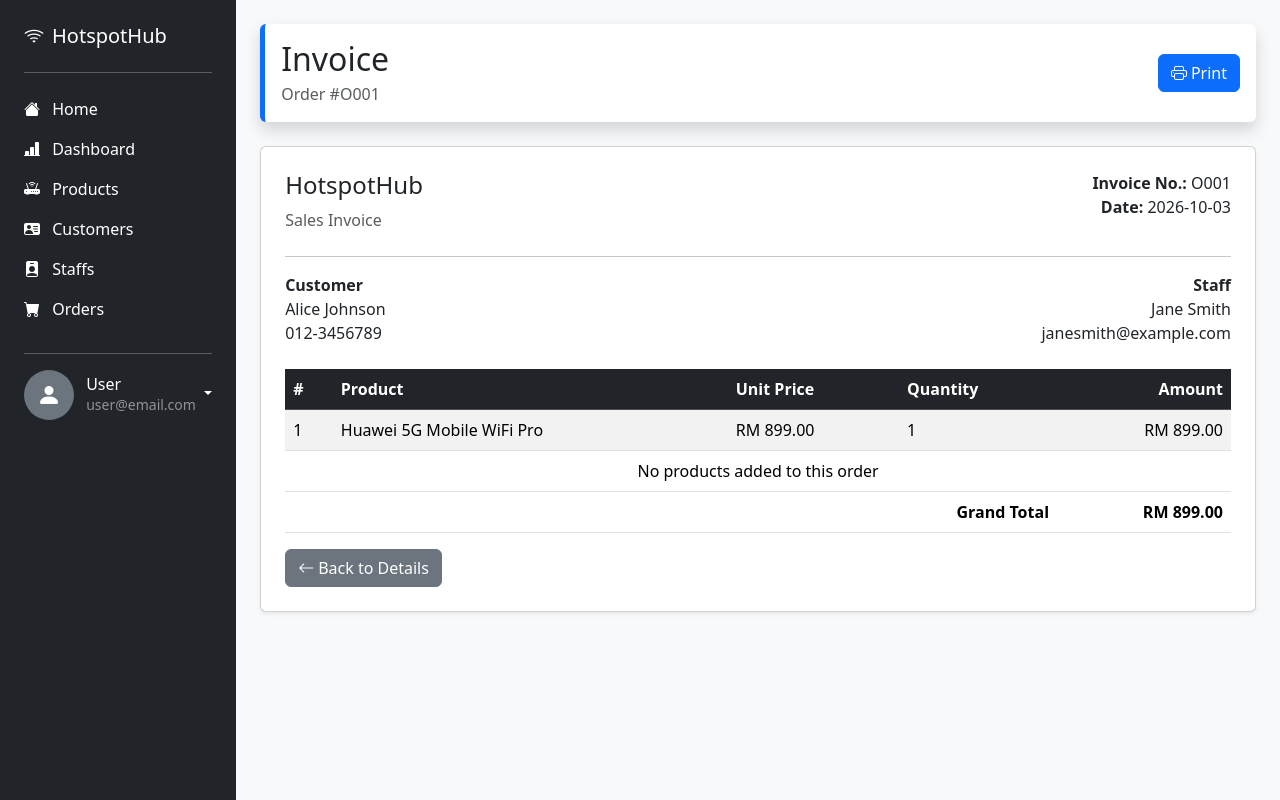
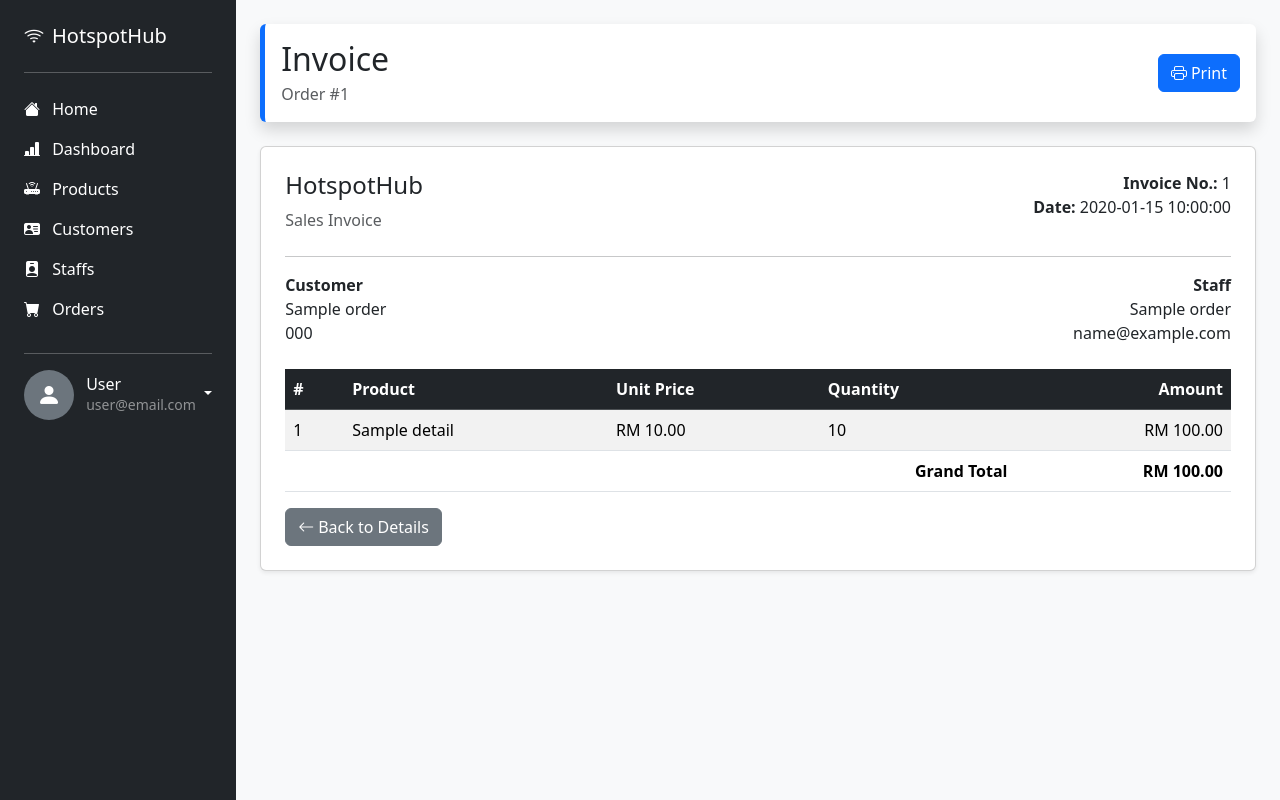
Before and after one commit to a223587/pt2, a PHP site: the page made by views/invoice.php in a window 1280 px wide. Run offline with PHP 8.4, Linux system fonts and the light colour scheme; tables that the repository leaves empty or names only in its code hold one stand-in row (values such as "Sample post"); the template is opened without the code that fills it: most values are stand-ins (such as "Sample title", 1, 10 or a date in 2020); some libraries are stand-ins or nearby versions.

Commit message:
PT2: Invoice method in OrderController, wire invoice view and links

```diff
--- a/views/invoice.php
+++ b/views/invoice.php
@@ -7,7 +7,7 @@ ob_start();
         <div class="row align-items-center">
             <div class="col">
                 <h2 class="mb-1">Invoice</h2>
-                <p class="text-muted mb-0">Order #O001</p>
+                <p class="text-muted mb-0">Order #<?= htmlspecialchars($order['fld_order_num']) ?></p>
             </div>
             <div class="col-auto">
                 <button type="button" class="btn btn-primary"><i class="bi bi-printer me-1"></i>Print</button>
@@ -24,21 +24,21 @@ ob_start();
                 <p class="text-muted mb-0">Sales Invoice</p>
             </div>
             <div class="col-md-6 text-md-end">
-                <strong>Invoice No.: </strong>O001<br>
-                <strong>Date: </strong>2026-10-03
+                <strong>Invoice No.: </strong><?= htmlspecialchars($order['fld_order_num']) ?><br>
+                <strong>Date: </strong><?= htmlspecialchars($order['fld_order_date']) ?>
             </div>
         </div>
         <hr>
         <div class="row mb-4">
             <div class="col-md-6">
                 <strong>Customer</strong><br>
-                Alice Johnson<br>
-                012-3456789
+                <?= htmlspecialchars($order['fld_customer_name'] ?? $order['fld_customer_num']) ?><br>
+                <?= htmlspecialchars($order['fld_customer_phone'] ?? '') ?>
             </div>
             <div class="col-md-6 text-md-end">
                 <strong>Staff</strong><br>
-                Jane Smith<br>
-                janesmith@example.com
+                <?= htmlspecialchars($order['fld_staff_name'] ?? $order['fld_staff_num']) ?><br>
+                <?= htmlspecialchars($order['fld_staff_email'] ?? '') ?>
             </div>
         </div>
         <div class="table-responsive">
@@ -53,19 +53,26 @@ ob_start();
                     </tr>
                 </thead>
                 <tbody>
-                    <tr>
-                        <td>1</td>
-                        <td>Huawei 5G Mobile WiFi Pro</td>
-                        <td>RM 899.00</td>
-                        <td>1</td>
-                        <td class="text-end">RM 899.00</td>
-                    </tr>
-                    <tr><td colspan="5" class="text-center">No products added to this order</td></tr>
+                    <?php $grandTotal = 0; ?>
+                    <?php if (!empty($details)): ?>
+                        <?php foreach ($details as $index => $detail): ?>
+                            <?php $lineTotal = (float) $detail['fld_product_price'] * (int) $detail['fld_order_detail_quantity']; $grandTotal += $lineTotal; ?>
+                            <tr>
+                                <td><?= $index + 1 ?></td>
+                                <td><?= htmlspecialchars($detail['fld_product_name'] ?? $detail['fld_product_num']) ?></td>
+                                <td>RM <?= number_format((float) ($detail['fld_product_price'] ?? 0), 2) ?></td>
+                                <td><?= htmlspecialchars($detail['fld_order_detail_quantity']) ?></td>
+                                <td class="text-end">RM <?= number_format($lineTotal, 2) ?></td>
+                            </tr>
+                        <?php endforeach; ?>
+                    <?php else: ?>
+                        <tr><td colspan="5" class="text-center">No products added to this order</td></tr>
+                    <?php endif; ?>
                 </tbody>
-                <tfoot><tr><th colspan="4" class="text-end">Grand Total</th><th class="text-end">RM 899.00</th></tr></tfoot>
+                <tfoot><tr><th colspan="4" class="text-end">Grand Total</th><th class="text-end">RM <?= number_format($grandTotal, 2) ?></th></tr></tfoot>
             </table>
         </div>
-        <a href="orderdetails.php" class="btn btn-secondary"><i class="bi bi-arrow-left me-1"></i>Back to Details</a>
+        <a href="<?= BASE_URL ?>orderdetailcontroller/index/<?= htmlspecialchars($order['fld_order_num']) ?>" class="btn btn-secondary"><i class="bi bi-arrow-left me-1"></i>Back to Details</a>
     </div>
 </div>
 
--- a/views/orders.php
+++ b/views/orders.php
@@ -78,7 +78,7 @@ ob_start();
                                 <td><?= htmlspecialchars($order['fld_customer_name'] ?? $order['fld_customer_num']) ?></td>
                                 <td>
                                     <a href="<?= BASE_URL ?>orderdetailcontroller/index/<?= htmlspecialchars($order['fld_order_num']) ?>" class="btn btn-sm btn-info text-white" title="View details"><i class="bi bi-list"></i></a>
-                                    <a href="invoice.php" class="btn btn-sm btn-success" title="View invoice"><i class="bi bi-receipt"></i></a>
+                                    <a href="<?= BASE_URL ?>ordercontroller/invoice/<?= htmlspecialchars($order['fld_order_num']) ?>" class="btn btn-sm btn-success" title="View invoice"><i class="bi bi-receipt"></i></a>
                                     <a href="<?= BASE_URL ?>ordercontroller/edit/<?= htmlspecialchars($order['fld_order_num']) ?>" class="btn btn-sm btn-warning" title="Edit"><i class="bi bi-pencil"></i></a>
                                     <a href="<?= BASE_URL ?>ordercontroller/delete/<?= htmlspecialchars($order['fld_order_num']) ?>" class="btn btn-sm btn-danger" title="Delete" onclick="return confirm('Are you sure to delete?')"><i class="bi bi-trash"></i></a>
                                 </td>
```
Also changed, not shown: controllers/ordercontroller.php (+15 -0 lines).
